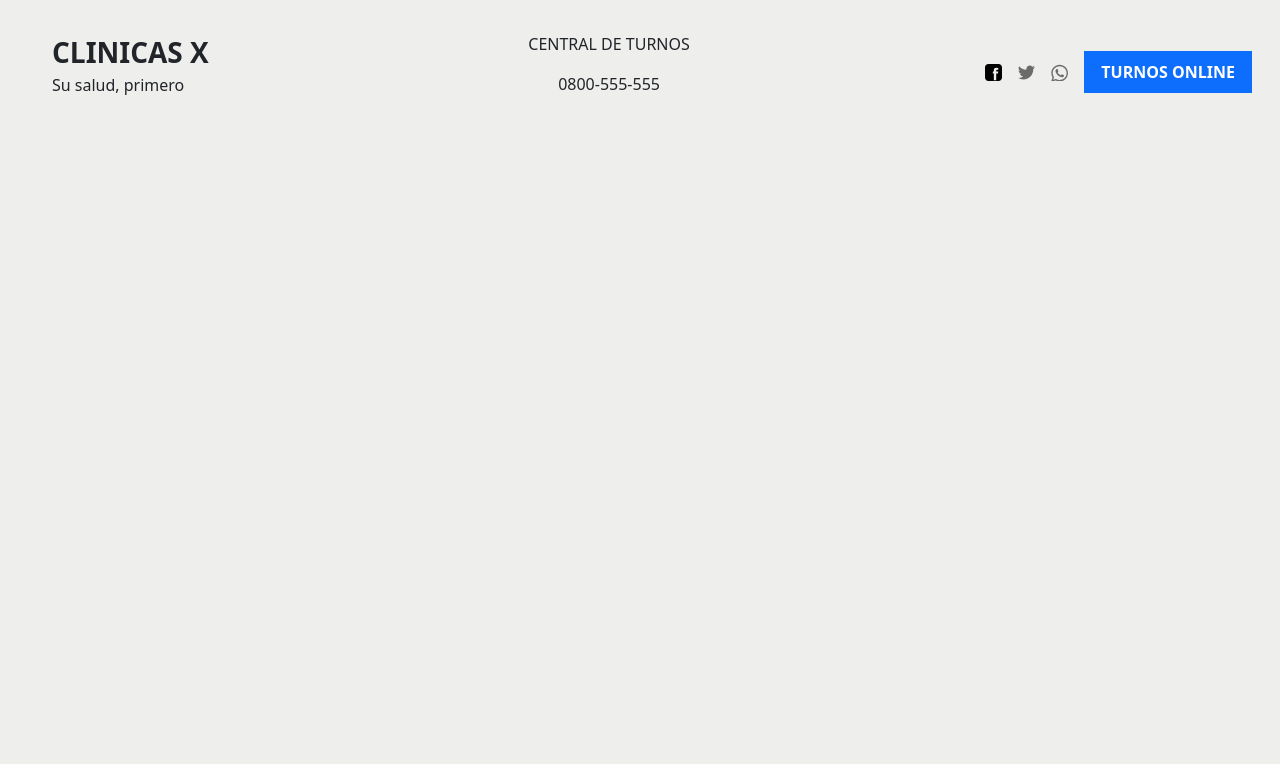
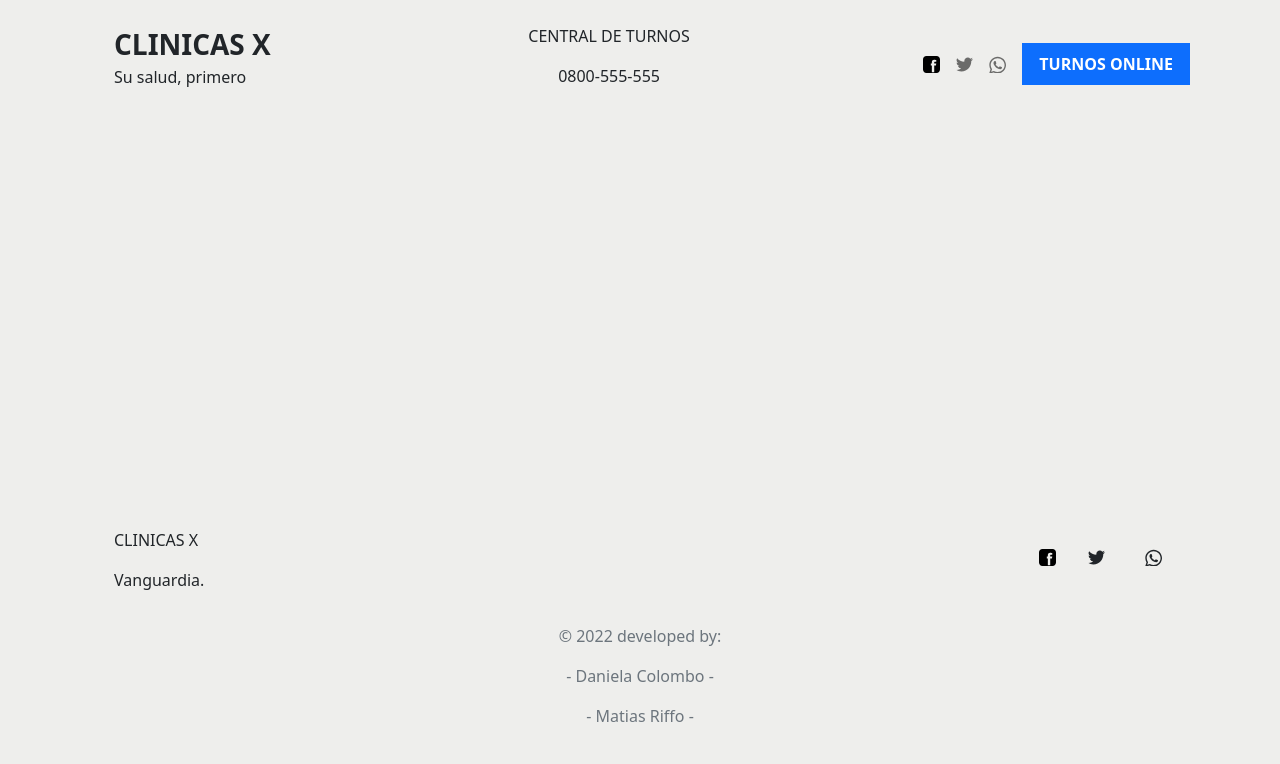
Before and after one commit to MaatReef/clinicaMedica, a plain HTML site: page index.html in a window 1280 px wide. Drawn offline with nearby package versions, Linux system fonts and the light colour scheme.

Commit message:
adding footer

```diff
--- a/index.html
+++ b/index.html
@@ -11,7 +11,7 @@
     <link rel="stylesheet" href="css/styles.css">
 </head>
 <body>
-    <header class="navbar navbar-expand-lg navbar-light bd-navbar sticky-top p-y5 m-2">
+    <header class="navbar navbar-expand-lg navbar-light bd-navbar sticky-top p-y5 m-auto container">
         <nav class="container-xxl bd-gutter flex-wrap flex-lg-nowrap" aria-label="Main navigation">
             <ul>
                 <li class="navbar-nav flex-row flex-wrap bd-navbar-nav fs-3 fw-bold">CLINICAS X</li>
@@ -66,7 +66,52 @@
         </nav>
     </header> <!-- close navigation bar-->
 
+    <!-- Separeitor 3000-->
+    <br>
+    <br>
+    <br>
+    <br>
+    <br>
+    <br>
+    <br>
+    <br>
+    <br>
+    <br>
+    <br>
+    <br>
+    <br>
+    <br>
+    <br>
 
+    <footer class="py-3 m-auto container">
+        <ul class="navbar-nav flex-row flex-wrap align-content-center pb-3">
+            <ul class="justify-content-start  mt-3">
+                <p class="nav-item col-12 col-lg-auto mx-auto mt-2">CLINICAS X</p>
+                <p class="nav-item col-12 col-lg-auto mx-auto mt-2">Vanguardia.</p>
+            </ul>
+            <div class="row ms-auto align-self-center m-3">
+                <li class="nav-item col-2 col-lg-auto mx-auto text-center">
+                    <a class="nav-link " href="#" target="_blank" rel="noopener">
+                        <svg xmlns="http://www.w3.org/2000/svg" xmlns:xlink="http://www.w3.org/1999/xlink" width="17" height="17" version="1.0" x="0px" y="0px" width="50" height="50" viewBox="0 0 50 50" class="icon icons8-Facebook-Filled" ><path d="M40,0H10C4.486,0,0,4.486,0,10v30c0,5.514,4.486,10,10,10h30c5.514,0,10-4.486,10-10V10C50,4.486,45.514,0,40,0z M39,17h-3 c-2.145,0-3,0.504-3,2v3h6l-1,6h-5v20h-7V28h-3v-6h3v-3c0-4.677,1.581-8,7-8c2.902,0,6,1,6,1V17z"></path></svg>
+                    </a>
+                </li>
+                <li class="nav-item col-2 col-lg-auto mx-auto text-center">
+                    <a class="nav-link py-2 px-0 px-lg-2" href="#" target="_blank" rel="noopener">
+                        <svg xmlns="http://www.w3.org/2000/svg" width="17" height="17" class="navbar-nav-svg" viewBox="0 0 512 416.32" role="img"><title>Twitter</title><path fill="currentColor" d="M160.83 416.32c193.2 0 298.92-160.22 298.92-298.92 0-4.51 0-9-.2-13.52A214 214 0 0 0 512 49.38a212.93 212.93 0 0 1-60.44 16.6 105.7 105.7 0 0 0 46.3-58.19 209 209 0 0 1-66.79 25.37 105.09 105.09 0 0 0-181.73 71.91 116.12 116.12 0 0 0 2.66 24c-87.28-4.3-164.73-46.3-216.56-109.82A105.48 105.48 0 0 0 68 159.6a106.27 106.27 0 0 1-47.53-13.11v1.43a105.28 105.28 0 0 0 84.21 103.06 105.67 105.67 0 0 1-47.33 1.84 105.06 105.06 0 0 0 98.14 72.94A210.72 210.72 0 0 1 25 370.84a202.17 202.17 0 0 1-25-1.43 298.85 298.85 0 0 0 160.83 46.92"/></svg>
+                    </a>
+                </li>
+                <li class="nav-item col-2 col-lg-auto mx-auto text-center">
+                    <a class="nav-link py-2 px-0 px-lg-2" href="#" target="_blank" rel="noopener">
+                        <svg xmlns="http://www.w3.org/2000/svg" width="17" height="17" class="navbar-nav-svg" viewBox="5 14 22 2" role="img"><title>Twitter</title><path fill="currentColor" d="M19.11 17.205c-.372 0-1.088 1.39-1.518 1.39a.63.63 0 0 1-.315-.1c-.802-.402-1.504-.817-2.163-1.447-.545-.516-1.146-1.29-1.46-1.963a.426.426 0 0 1-.073-.215c0-.33.99-.945.99-1.49 0-.143-.73-2.09-.832-2.335-.143-.372-.214-.487-.6-.487-.187 0-.36-.043-.53-.043-.302 0-.53.115-.746.315-.688.645-1.032 1.318-1.06 2.264v.114c-.015.99.472 1.977 1.017 2.78 1.23 1.82 2.506 3.41 4.554 4.34.616.287 2.035.888 2.722.888.817 0 2.15-.515 2.478-1.318.13-.33.244-.73.244-1.088 0-.058 0-.144-.03-.215-.1-.172-2.434-1.39-2.678-1.39zm-2.908 7.593c-1.747 0-3.48-.53-4.942-1.49L7.793 24.41l1.132-3.337a8.955 8.955 0 0 1-1.72-5.272c0-4.955 4.04-8.995 8.997-8.995S25.2 10.845 25.2 15.8c0 4.958-4.04 8.998-8.998 8.998zm0-19.798c-5.96 0-10.8 4.842-10.8 10.8 0 1.964.53 3.898 1.546 5.574L5 27.176l5.974-1.92a10.807 10.807 0 0 0 16.03-9.455c0-5.958-4.842-10.8-10.802-10.8z"/></svg>
+                    </a>
+                </li>
+            </div>
+        </ul>
+        <hr class="d-lg-none text-black-100 mb-3">
+        <p class="text-center text-muted">© 2022 developed by:</p>
+        <p class="text-center text-muted">- Daniela Colombo -</p>
+        <p class="text-center text-muted">- Matias Riffo -</p>
+    </footer>
     <!-- Js Bootstrap-->
     <script src="https://cdn.jsdelivr.net/npm/bootstrap@5.2.1/dist/js/bootstrap.bundle.min.js" integrity="sha384-u1OknCvxWvY5kfmNBILK2hRnQC3Pr17a+RTT6rIHI7NnikvbZlHgTPOOmMi466C8" crossorigin="anonymous"></script>
     <script src="js/bootstrap.bundle.min.js"></script>
```
